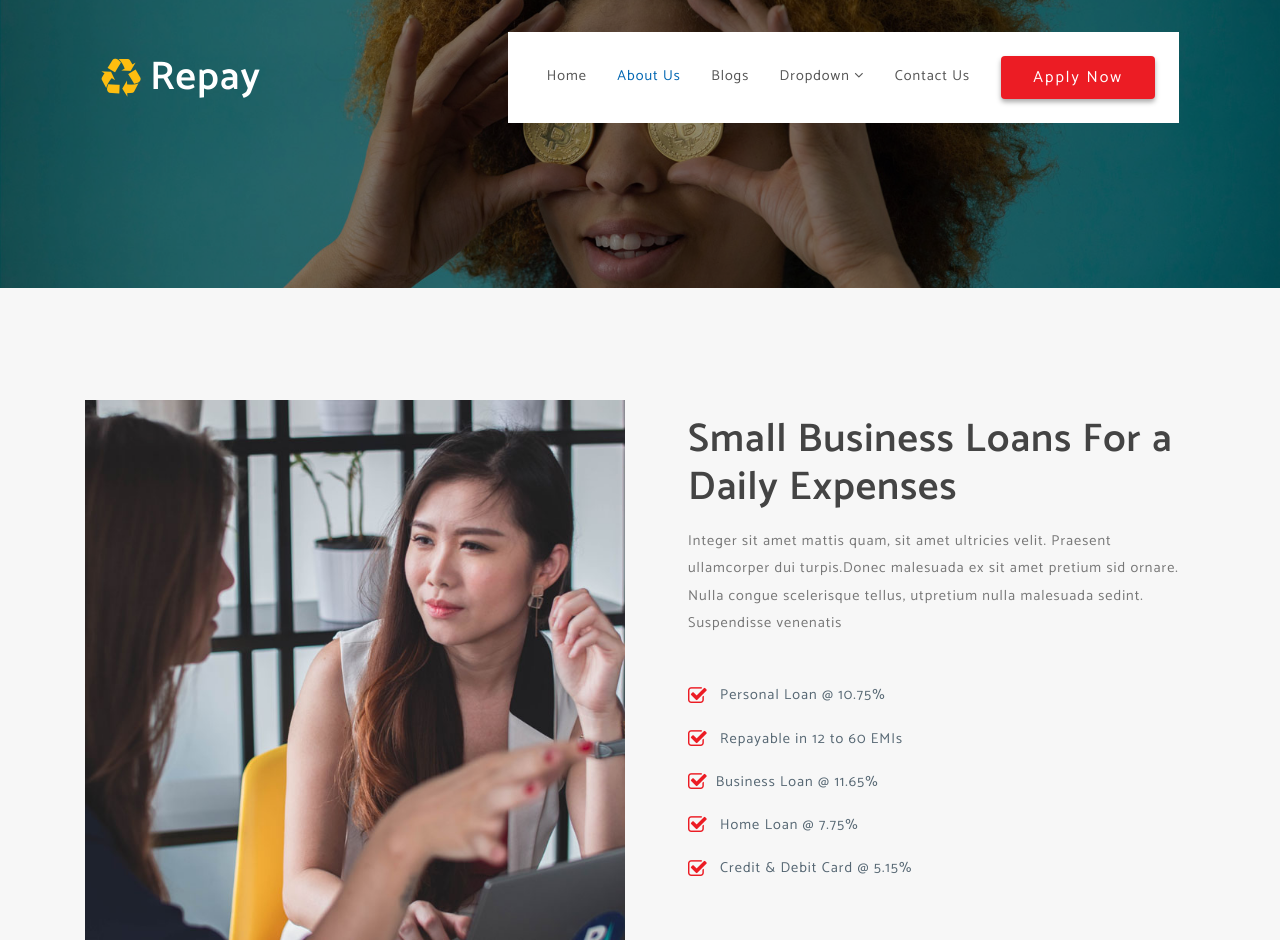
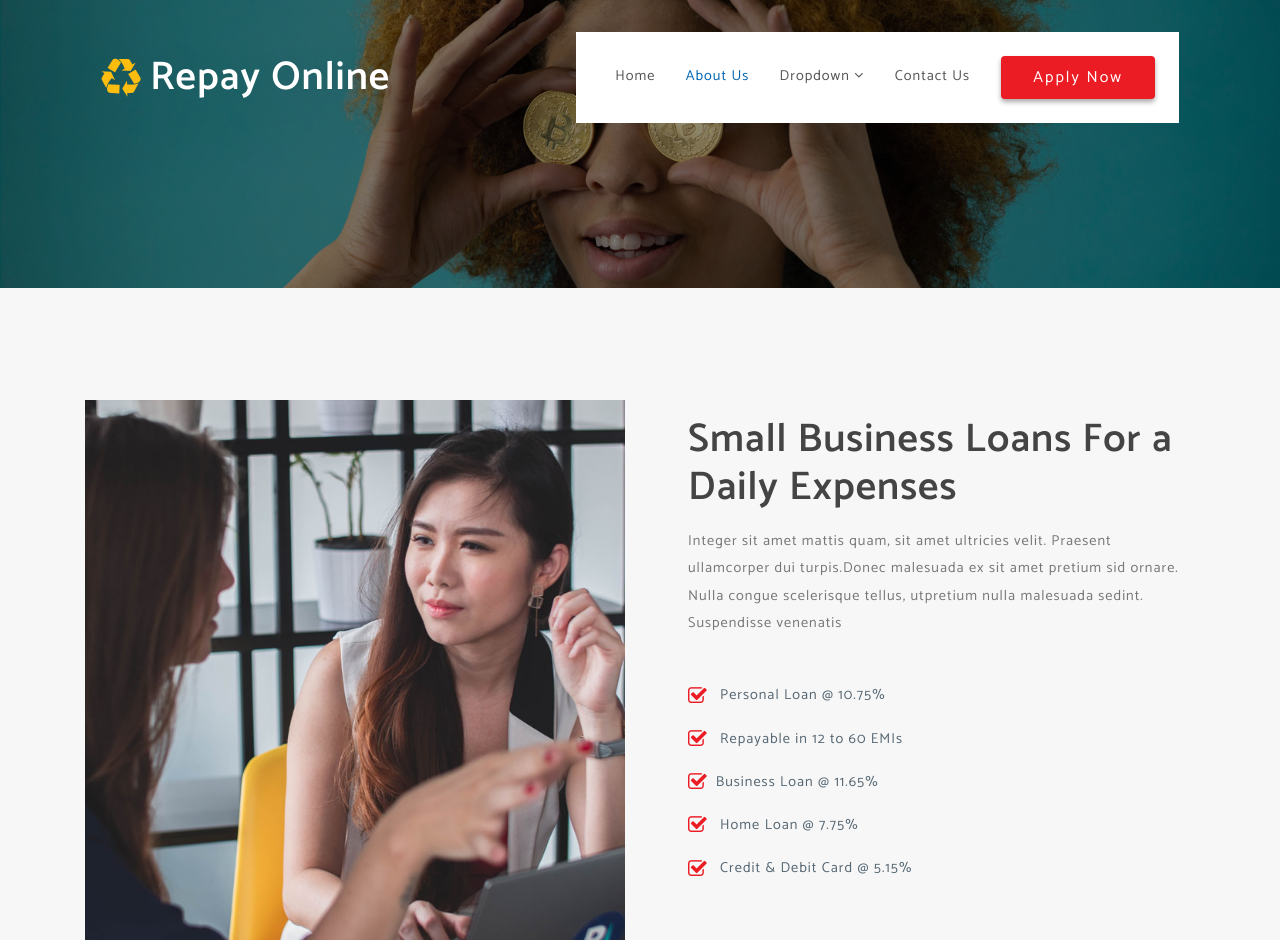
Before and after one commit to welcomemanisha123/frtpro, a plain HTML site: page about.html in a window 1280 px wide. Shown: the top 940 px of the page. Drawn offline with Linux system fonts and the light colour scheme.

Commit message:
Add files via upload

```diff
--- a/about.html
+++ b/about.html
@@ -2,7 +2,7 @@
 <html lang="zxx">
 
 <head>
-    <title>Repay Net Banking</title>
+    <title>Repay Online</title>
     <!-- Meta tag Keywords -->
     <meta name="viewport" content="width=device-width, initial-scale=1">
     <meta charset="UTF-8" />
@@ -43,7 +43,7 @@
                     <div class="header d-lg-flex justify-content-between align-items-center py-lg-3 px-lg-3">
                         <!-- logo -->
                         <div id="logo">
-                            <h1><a href="index.html"><span class="fa fa-recycle mr-2"></span>Repay</a></h1>
+                            <h1><a href="index.html"><span class="fa fa-recycle mr-2"></span>Repay Online</a></h1>
                         </div>
                         <!-- //logo -->
                         <div class="w3pvt-bg">
@@ -55,7 +55,6 @@
                                     <ul class="menu">
                                         <li><a href="index.html">Home</a></li>
                                         <li class="active"><a href="about.html">About Us</a></li>
-                                        <li><a href="blog.html">Blogs</a></li>
                                         <li>
                                             <!-- First Tier Drop Down -->
                                             <label for="drop-2" class="toggle toogle-2">Dropdown <span class="fa fa-angle-down" aria-hidden="true"></span>
@@ -467,7 +466,7 @@
             <div class="footer-top text-center">
                 <h2>
                     <a class="navbar-brand pt-3 mb-5" href="index.html">
-                        <span class="fa fa-recycle"></span> Repay
+                        <span class="fa fa-recycle"></span> Repay Online
                     </a>
                 </h2>
             </div>
```
Also changed, not shown: contact.html (+3 -4 lines), index.html (+3 -4 lines), single.html (+1 -2 lines), 1 other file.
